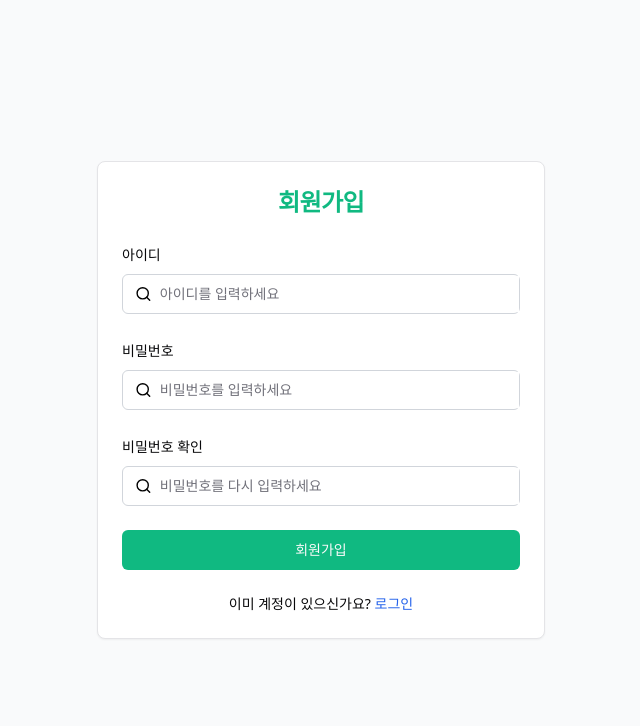
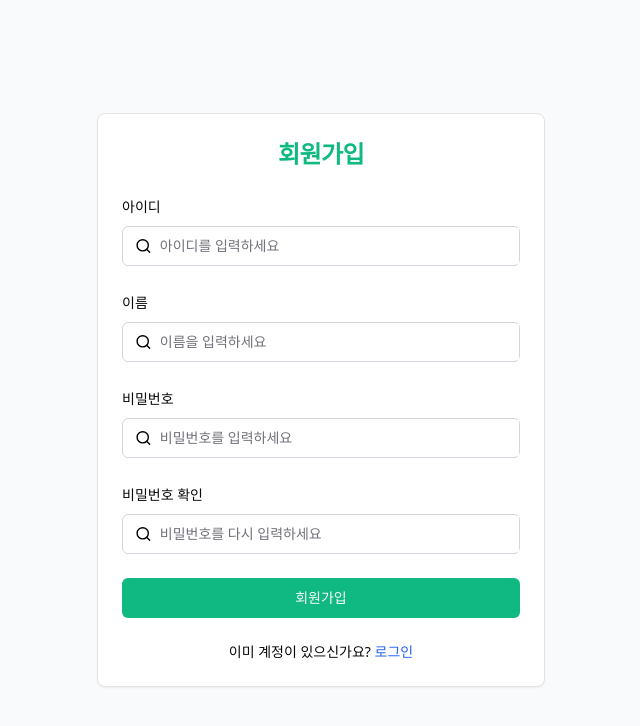
Before and after one commit to threehHong/Plana, a React (Vite) app: page /register in a window 1280 px wide. Shown: the top 726 px of the page, without its empty margins (319-959 px from the left). Built offline with nearby package versions, Linux system fonts and the light colour scheme; no server answers.

Commit message:
feat: improve signup - add name field, handle duplicates, show email verification modal
- add name field to signup
- add exception handling for duplicate email and name
- show email verification modal on successful signup

```diff
--- a/src/pages/auth/Register.tsx
+++ b/src/pages/auth/Register.tsx
@@ -1,21 +1,32 @@
+// Hooks
 import { useState } from "react";
 import { useNavigate } from "react-router-dom";
+
+// Shadcn UI
 import { Card, CardContent, CardHeader, CardTitle } from "@/components/ui/card";
 import { Label } from "@/components/ui/label";
 import { Input } from "@/components/ui/input";
 import { Button } from "@/components/ui/button";
+import { Dialog, DialogContent, DialogTitle } from "@/components/ui/dialog";
+
+// Components
 import { AuthInputs } from "./Login";
+
+// Supabse
 import supabase from "@/utils/supabase";
 // import type { RegisterInputs } from "./types";
 
 interface RegisterInputs extends AuthInputs {
+  username: string;
   passwordConfirm: string;
 }
 
 function Register() {
   const navigate = useNavigate();
+  const [isSignedUp, setIsSignedUp] = useState(false); // 회원가입 상태 관리
   const [formData, setFormData] = useState<RegisterInputs>({
     email: "",
+    username: "",
     password: "",
     passwordConfirm: "",
   });
@@ -46,26 +57,31 @@ function Register() {
       options: {
         // username을 raw_user_meta_data 안에 저장
         data: {
-          // username: formData.username,
-          username: "data",
+          username: formData.username,
         },
       },
     });
 
+    if (error) {
+      if (error.status == 422) {
+        setError("🚨 이미 가입된 이메일입니다");
+      }
+
+      if ({ error }.error.message == "Database error saving new user") {
+        setError("🚨 이미 등록된 이름입니다");
+      }
+
+      console.log("error", { error });
+      return;
+    }
+
     if (data) {
       console.log("회원가입 성공", data);
 
-      navigate("/login");
+      setIsSignedUp(true);
+      // navigate("/login");
       return;
     }
-
-    if (error) {
-      console.log("error", error);
-      return;
-    }
-
-    // 회원가입 로직 구현
-    console.log("Register attempt:", formData);
   };
 
   return (
@@ -87,6 +103,19 @@ function Register() {
                 required
                 placeholder="아이디를 입력하세요"
                 value={formData.email}
+                onChange={handleChange}
+                className="w-full"
+              />
+            </div>
+            <div className="space-y-2">
+              <Label htmlFor="username">이름</Label>
+              <Input
+                id="username"
+                name="username"
+                type="text"
+                required
+                placeholder="이름을 입력하세요"
+                value={formData.username}
                 onChange={handleChange}
                 className="w-full"
               />
@@ -139,6 +168,23 @@ function Register() {
           </form>
         </CardContent>
       </Card>
+
+      {isSignedUp && (
+        <Dialog open={isSignedUp} onOpenChange={setIsSignedUp}>
+          <DialogContent className="w-full max-w-md">
+            <DialogTitle className="text-center">회원가입 성공</DialogTitle>
+            <p className="text-center">
+              이메일을 확인하고 인증 버튼을 클릭하세요.
+            </p>
+            <Button
+              className=" bg-emerald-500 hover:bg-emerald-500"
+              onClick={() => navigate("/login")}
+            >
+              로그인 페이지로 이동
+            </Button>
+          </DialogContent>
+        </Dialog>
+      )}
     </div>
   );
 }
```
Also changed, not shown: src/pages/auth/Login.tsx (+5 -3 lines).
